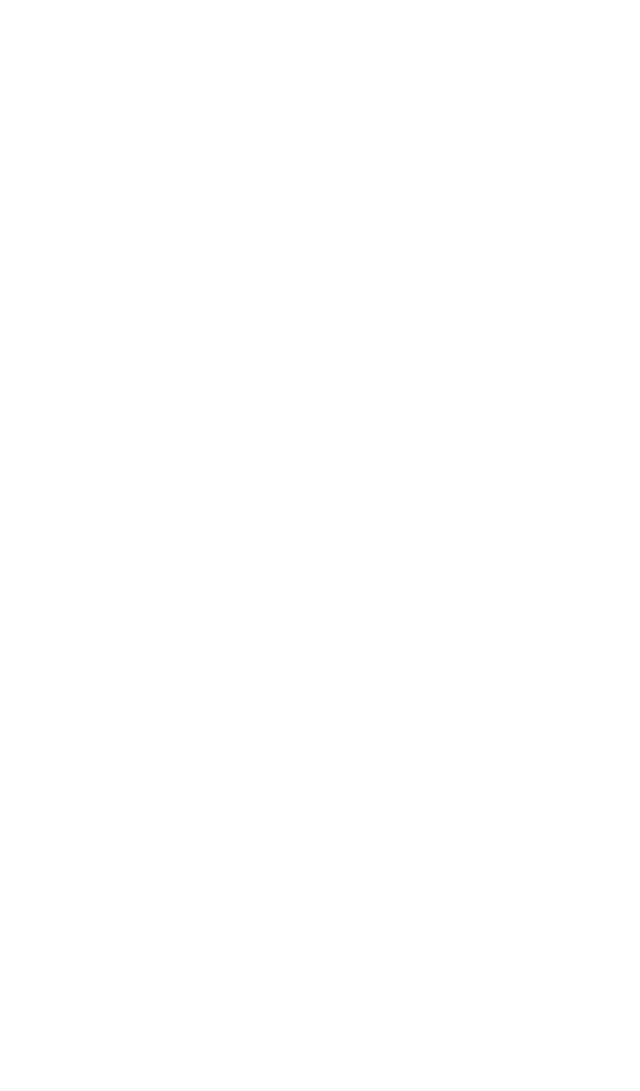
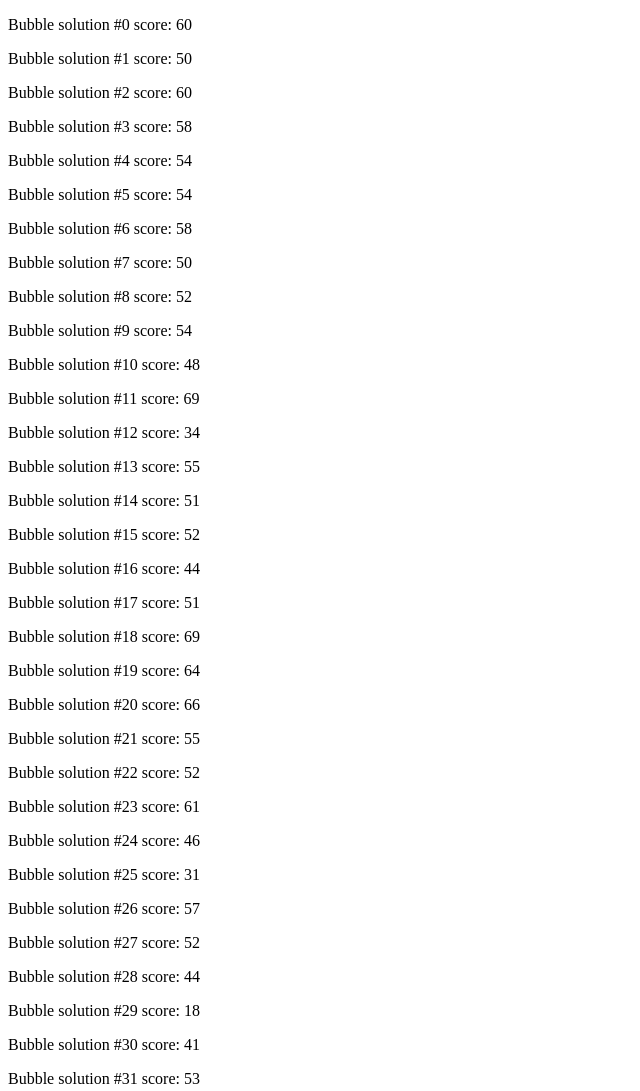
Before and after one commit to Zakkku/Bubbles, a plain HTML site: page index.html in a window 1280 px wide. Shown: the top 1091 px of the page, without its empty margins (0-640 px from the left). Before the commit the page ends 800 px from the top, so only its background shows below. Drawn offline with Linux system fonts and the light colour scheme.

Commit message:
apphend html elements

```diff
--- a/index.html
+++ b/index.html
@@ -6,6 +6,9 @@
   <title>Bubble Report</title>
 </head>
 <body>
+
+  <div id="scoresContainer"></div>
+
   <script>
 
     const scores = [
@@ -17,9 +20,13 @@
       41, 53, 55, 61, 51, 44
     ];
 
+    const scoresContainer = document.getElementById('scoresContainer');
+
     for (let i = 0; i < scores.length; i++) {
       let output = "Bubble solution #" + i + " score: " + scores[i];
-      console.log(output)
+      let scoreElement = document.createElement('p');
+      scoreElement.textContent = output;
+      scoresContainer.appendChild(scoreElement);
     }
 
   </script>
```
